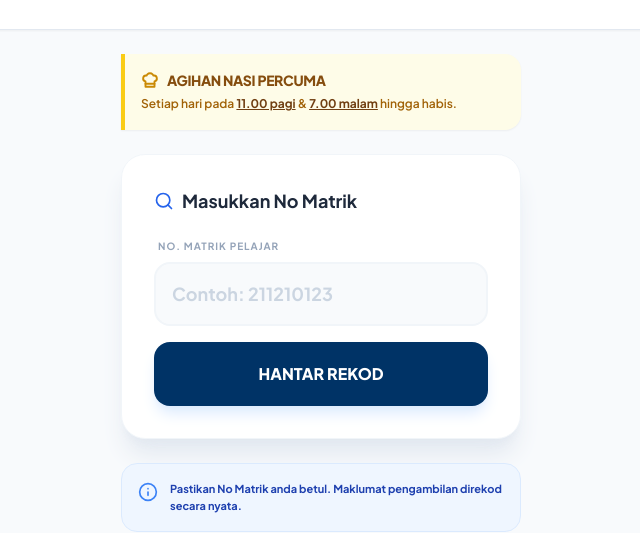
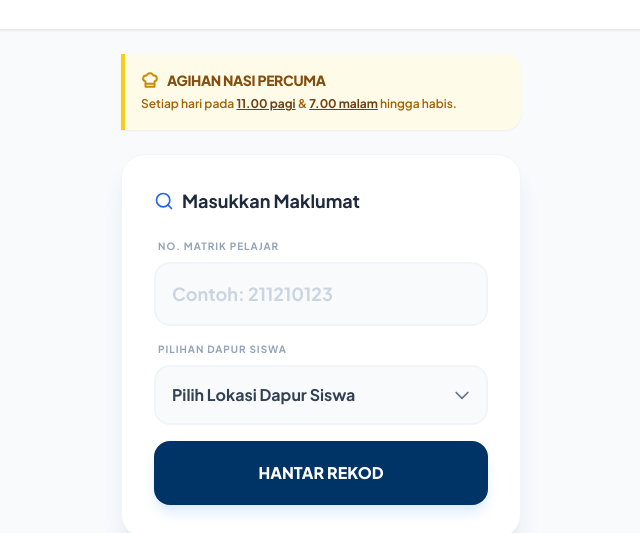
Before and after one commit to alleefjalil/nasifree, a plain HTML site: page index.html in a window 1280 px wide. Shown: the part 276-809 px from the top of the page, without its empty margins (319-959 px from the left). Drawn offline with nearby package versions, Linux system fonts and the light colour scheme.

Commit message:
Update index.html

```diff
--- a/index.html
+++ b/index.html
@@ -15,7 +15,7 @@
         .bg-unimap-blue { background-color: #003366; }
         .border-unimap-yellow { border-color: #FFCC00; }
 
-        /* Animasi simple */
+        /* Animasi */
         @keyframes fadeIn {
             from { opacity: 0; transform: translateY(10px); }
             to { opacity: 1; transform: translateY(0); }
@@ -54,7 +54,7 @@
         <!-- Bekas Logo Petak & Besar -->
         <div class="w-48 md:w-56 bg-white rounded-2xl flex items-center justify-center overflow-hidden border-2 border-unimap-yellow shadow-lg p-2">
             <!-- Logo Imej -->
-            <img src="https://drive.google.com/thumbnail?id=1uEb-bSya-BQWQuTYGMNwMYNQL9gEq8Vg&sz=w500" alt="Logo Dapur Siswa UniMAP" class="w-full h-auto object-contain">
+            <img src="https://drive.google.com/thumbnail?id=1uEb-bSya-BQWQuTYGMNwMYNQL9gEq8Vg&sz=w500" alt="Logo Dapur Siswa UniMAP" class="w-full h-auto object-contain" onerror="this.src='https://placehold.co/300x120/003366/FFCC00?text=UniMAP+Dapur+Siswa'">
         </div>
         <div class="text-center">
             <h1 class="text-2xl font-extrabold text-[#003366] tracking-tight uppercase">DAPUR SISWA @ UniMAP</h1>
@@ -81,7 +81,7 @@
             <div class="bg-white p-8 rounded-3xl shadow-xl shadow-slate-200 border border-slate-100">
                 <h2 class="text-lg font-bold mb-6 flex items-center gap-2 text-slate-800">
                     <svg xmlns="http://www.w3.org/2000/svg" width="20" height="20" viewBox="0 0 24 24" fill="none" stroke="#2563eb" stroke-width="2" stroke-linecap="round" stroke-linejoin="round"><circle cx="11" cy="11" r="8"/><path d="m21 21-4.3-4.3"/></svg>
-                    Masukkan No Matrik
+                    Masukkan Maklumat
                 </h2>
 
                 <form id="matrixForm" class="space-y-4">
@@ -96,6 +96,25 @@
                             class="w-full px-4 py-4 bg-slate-50 border-2 border-slate-100 rounded-2xl focus:border-blue-500 focus:bg-white outline-none transition-all text-lg font-bold placeholder:text-slate-300"
                             required
                         >
+                    </div>
+
+                    <!-- Pilihan Dapur Siswa -->
+                    <div>
+                        <label class="block text-[10px] font-bold text-slate-400 uppercase tracking-widest mb-2 ml-1">
+                            Pilihan Dapur Siswa
+                        </label>
+                        <div class="relative">
+                            <select
+                                id="dapurSelect"
+                                class="w-full px-4 py-4 bg-slate-50 border-2 border-slate-100 rounded-2xl focus:border-blue-500 focus:bg-white outline-none transition-all text-base font-bold text-slate-700 appearance-none cursor-pointer"
+                                required
+                            >
+                                <option value="" disabled selected>Pilih Lokasi Dapur Siswa</option>
+                            </select>
+                            <div class="pointer-events-none absolute inset-y-0 right-0 flex items-center px-4 text-slate-500">
+                                <svg class="w-5 h-5" fill="none" stroke="currentColor" viewBox="0 0 24 24"><path stroke-linecap="round" stroke-linejoin="round" stroke-width="2" d="M19 9l-7 7-7-7"></path></svg>
+                            </div>
+                        </div>
                     </div>
 
                     <button
@@ -165,11 +184,22 @@
                             <p id="res-fakulti" class="font-bold text-slate-800 uppercase">-</p>
                         </div>
                     </div>
+
+                    <!-- Dapur Siswa -->
+                    <div class="flex items-center gap-3">
+                        <div class="bg-white p-2 rounded-lg shadow-sm border border-slate-100">
+                            <svg xmlns="http://www.w3.org/2000/svg" width="20" height="20" viewBox="0 0 24 24" fill="none" stroke="#2563eb" stroke-width="2" stroke-linecap="round" stroke-linejoin="round"><path d="M3 9l9-7 9 7v11a2 2 0 0 1-2 2H5a2 2 0 0 1-2-2z"/><polyline points="9 22 9 12 15 12 15 22"/></svg>
+                        </div>
+                        <div>
+                            <p class="text-[10px] font-bold text-slate-400 uppercase tracking-widest">Lokasi Dapur Siswa</p>
+                            <p id="res-dapur" class="font-bold text-slate-800 uppercase">-</p>
+                        </div>
+                    </div>
                 </div>
 
                 <button
                     onclick="switchView('home')"
-                    class="mt-8 w-full bg-slate-800 text-white font-bold py-4 rounded-2xl flex items-center justify-center gap-2 shadow-lg active:scale-95 transition-transform"
+                    class="mt-8 w-full bg-slate-800 text-white font-bold py-4 rounded-2xl flex items-center justify-center gap-2 shadow-lg active:scale-95 transition-transform cursor-pointer"
                 >
                     <svg xmlns="http://www.w3.org/2000/svg" width="20" height="20" viewBox="0 0 24 24" fill="none" stroke="currentColor" stroke-width="2" stroke-linecap="round" stroke-linejoin="round"><line x1="19" y1="12" x2="5" y2="12"/><polyline points="12 19 5 12 12 5"/></svg>
                     KEMBALI KE UTAMA
@@ -188,7 +218,7 @@
 
                 <button
                     onclick="switchView('home')"
-                    class="w-full bg-slate-100 text-slate-600 font-bold py-4 rounded-2xl border border-slate-200 active:bg-slate-200 transition-colors"
+                    class="w-full bg-slate-100 text-slate-600 font-bold py-4 rounded-2xl border border-slate-200 active:bg-slate-200 transition-colors cursor-pointer"
                 >
                     CUBA LAGI
                 </button>
@@ -215,11 +245,50 @@
     <script>
         const SCRIPT_URL = 'https://script.google.com/macros/s/AKfycbw3IjQFc_1diyT0_3ngx25gbWJf42cwyiG1teXpLsREhLKBeza5PaYW2NZuotZP6lZq/exec';
 
+        // ==========================================
+        // KONFIGURASI PILIHAN DAPUR SISWA (ON / OFF)
+        // Tukar isActive kepada true / false sahaja
+        // ==========================================
+        const DAPUR_LIST = [
+            { id: 'KKTAR', name: 'KKTAR', isActive: true },
+            { id: 'KPPP', name: 'KPPP', isActive: false },
+            { id: 'UNICITI', name: 'UNICITI', isActive: true },
+            { id: 'KPTAG', name: 'KPTAG', isActive: false },
+            { id: 'IRC', name: 'IRC', isActive: false },
+            { id: 'KPTAAB', name: 'KPTAAB', isActive: false }
+        ];
+
         const form = document.getElementById('matrixForm');
         const matrixInput = document.getElementById('matrixInput');
+        const dapurSelect = document.getElementById('dapurSelect');
         const btnSubmit = document.getElementById('btnSubmit');
         const btnLabel = document.getElementById('btnLabel');
         const loadingState = document.getElementById('loadingState');
+
+        // Fungsi bina senarai dropdown dapur siswa secara dinamik
+        function populateDapurOptions() {
+            // Kosongkan dan set pilihan default
+            dapurSelect.innerHTML = '<option value="" disabled selected>Pilih Lokasi Dapur Siswa</option>';
+
+            DAPUR_LIST.forEach((item) => {
+                const opt = document.createElement('option');
+                opt.value = item.id;
+
+                if (item.isActive) {
+                    opt.textContent = item.name;
+                    opt.className = 'text-slate-800 font-semibold';
+                } else {
+                    opt.textContent = `${item.name} (Akan Datang)`;
+                    opt.disabled = true;
+                    opt.className = 'text-slate-400 bg-slate-100 italic font-normal';
+                }
+
+                dapurSelect.appendChild(opt);
+            });
+        }
+
+        // Jalankan penjanaan pilihan dropdown
+        populateDapurOptions();
 
         // Fungsi tukar paparan
         function switchView(viewName) {
@@ -231,11 +300,12 @@
 
             if(viewName === 'home') {
                 matrixInput.value = '';
+                dapurSelect.selectedIndex = 0;
                 setLoading(false);
             }
         }
 
-        // Fungsi kawal loading
+        // Fungsi kawal status butang dan spinner
         function setLoading(isLoading) {
             if (isLoading) {
                 btnSubmit.disabled = true;
@@ -250,11 +320,12 @@
             }
         }
 
-        // Fungsi hantar data
+        // Fungsi penghantaran data borang
         form.addEventListener('submit', async (e) => {
             e.preventDefault();
             const val = matrixInput.value.trim().toUpperCase();
-            if (!val) return;
+            const dapur = dapurSelect.value;
+            if (!val || !dapur) return;
 
             setLoading(true);
 
@@ -268,7 +339,7 @@
                 const resData = await response.json();
 
                 if (resData.status === 'success') {
-                    // Langkah 2: Rekod pengambilan (POST)
+                    // Langkah 2: Rekod pengambilan termasuk dapur_siswa ke Column E (POST)
                     await fetch(SCRIPT_URL, {
                         method: 'POST',
                         mode: 'no-cors',
@@ -278,7 +349,8 @@
                             data: {
                                 nama: resData.nama,
                                 no_matrik: resData.no_matrik,
-                                fakulti: resData.fakulti
+                                fakulti: resData.fakulti,
+                                dapur_siswa: dapur
                             }
                         })
                     });
@@ -287,6 +359,7 @@
                     document.getElementById('res-nama').textContent = resData.nama;
                     document.getElementById('res-matrik').textContent = resData.no_matrik;
                     document.getElementById('res-fakulti').textContent = resData.fakulti;
+                    document.getElementById('res-dapur').textContent = dapur;
 
                     switchView('success');
                 } else {
@@ -297,13 +370,10 @@
                 console.error("Kesalahan sistem:", error);
                 document.getElementById('error-message').textContent = 'Terjadi ralat sambungan. Sila pastikan Web App anda aktif.';
                 switchView('error');
-            } finally {
-                // Jangan setLoading(false) di sini jika view bertukar,
-                // setLoading(false) dipanggil dalam switchView('home')
             }
         });
 
-        // Pastikan input sentiasa huruf besar
+        // Pastikan input sentiasa huruf besar secara automatik
         matrixInput.addEventListener('input', (e) => {
             e.target.value = e.target.value.toUpperCase();
         });
```
